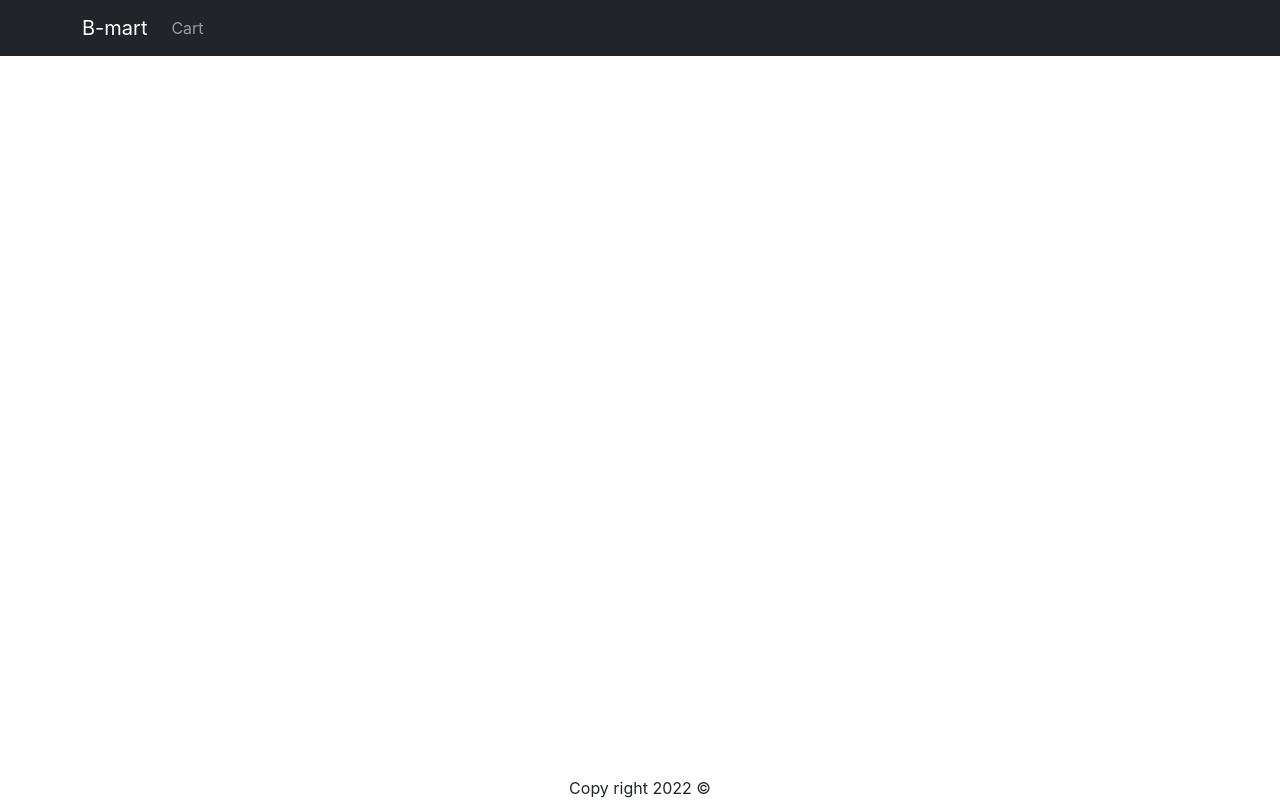
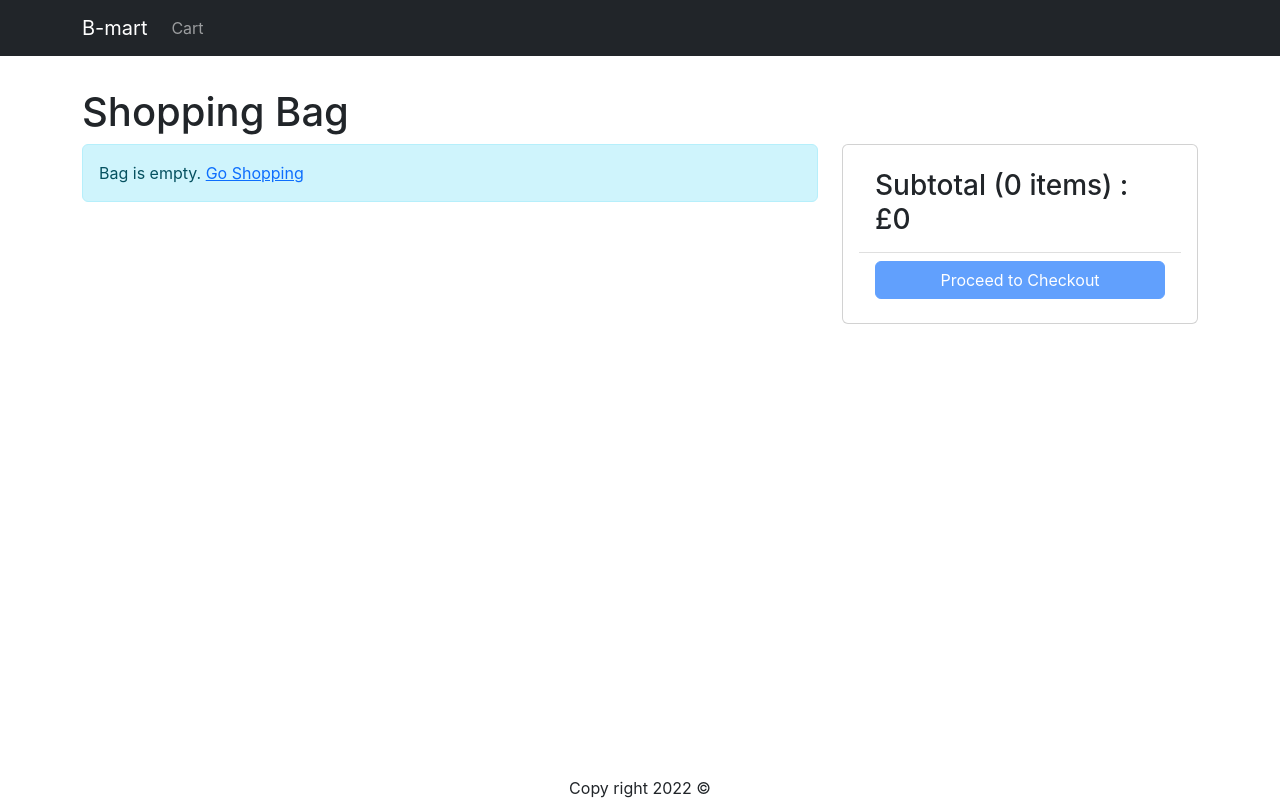
Before and after one commit to baijuka/mern-bmart, a React (Create React App) app in the folder frontend/: page /cart in a window 1280 px wide. Built offline with nearby package versions, Linux system fonts and the light colour scheme.

Commit message:
Add CartScreen component and code

```diff
--- a/frontend/src/App.js
+++ b/frontend/src/App.js
@@ -9,6 +9,7 @@
 import { useContext } from 'react';
 import { Store } from './Store';
 import { Link } from 'react-router-dom';
+import CartScreen from './screens/CartScreen';
 
 function App() {
   const {state} = useContext(Store);
@@ -41,6 +42,7 @@
           <Routes>
             <Route path="/" element={<HomeScreen />} />
             <Route path="/product/:slug" element={<ProductScreen />} />
+            <Route path="/cart" element={<CartScreen />} />
           </Routes>
         </Container>
       </main>
--- a/frontend/src/index.css
+++ b/frontend/src/index.css
@@ -66,3 +66,7 @@
 .img-large {
   max-width: 100%;
 }
+
+.img-thumbnail {
+  height: 80px;
+}
--- /dev/null
+++ b/frontend/src/screens/CartScreen.jsx
@@ -0,0 +1,92 @@
+import { useContext } from "react"
+import { Helmet } from "react-helmet-async";
+import { Store } from "../Store"
+import Row from 'react-bootstrap/Row'
+import Col from 'react-bootstrap/Col'
+import MessageBox from "../components/MessageBox";
+import { Link } from "react-router-dom";
+import ListGroup from 'react-bootstrap/ListGroup';
+import Button from 'react-bootstrap/Button';
+import Card from 'react-bootstrap/Card';
+
+
+const CartScreen = () => {
+    const { state, dispatch: cxtDispatch } = useContext(Store);
+    const {
+        cart: { cartItems },
+    } = state;
+    return (
+    <div>
+      <Helmet>
+        <title>Shopping Bag</title>
+      </Helmet>
+      <h1>Shopping Bag</h1>
+      <Row>
+        <Col md={8}>
+            {cartItems.length === 0 ?
+           (
+           <MessageBox>
+                Bag is empty. <Link to='/'>Go Shopping</Link>
+            </MessageBox>
+            ) :
+            (
+                <ListGroup>
+                    {cartItems.map((item) => (
+                        <ListGroup.Item key={item._id}>
+                            <Row className="align-items-center">
+                                <Col md={4}>
+                                    <img src={item.image} alt={item.name} className="img-fluid rounded img-thumbnail" />{' '}
+                                    <Link to={`/product/${item.slug}`}>{item.name}</Link>
+                                </Col>
+                                <Col md={3}>
+                                    <Button variant='light' disabled={item.quantity === 1}>
+                                        <i className="fas fa-minus-circle"></i>
+                                    </Button> {' '}
+                                    <span>{item.quantity}</span>{' '}
+                                    <Button variant='light' disabled={item.quantity === item.countInStock}>
+                                        <i className="fas fa-plus-circle"></i>
+                                    </Button>
+                                </Col>
+                                <Col md={3}>£{item.price}</Col>
+                                <Col md={2}>
+                                    <Button variant='light'>
+                                        <i className="fas fa-trash"></i>
+                                    </Button>
+                                </Col>
+                            </Row>
+                        </ListGroup.Item>
+                    ))}
+                </ListGroup>
+            )}
+        </Col>
+        <Col md={4}>
+            <Card>
+                <Card.Body>
+                    <ListGroup variant='flush'>
+                        <ListGroup.Item>
+                            <h3>
+                                Subtotal ({cartItems.reduce((a,c) => a+ c.quantity, 0)}{' '} items) : £
+                                {cartItems.reduce((a,c) => a + c.price * c.quantity,0)}
+                            </h3>
+                        </ListGroup.Item>
+                        <ListGroup.Item>
+                            <div className="d-grid">
+                                <Button
+                                type="button"
+                                variant="primary"
+                                disabled={cartItems.length === 0}
+                                >
+                                Proceed to Checkout
+                                </Button>
+                            </div>
+                        </ListGroup.Item>
+                    </ListGroup>
+                </Card.Body>
+            </Card>
+        </Col>
+      </Row>
+    </div>
+  )
+}
+
+export default CartScreen
--- a/frontend/src/screens/ProductScreen.jsx
+++ b/frontend/src/screens/ProductScreen.jsx
@@ -1,6 +1,6 @@
 import axios from "axios";
 import { useContext, useEffect, useReducer } from "react";
-import { useParams } from "react-router-dom";
+import { useNavigate, useParams } from "react-router-dom";
 import Row from 'react-bootstrap/Row';
 import Col from 'react-bootstrap/Col';
 import ListGroup from 'react-bootstrap/ListGroup';
@@ -30,6 +30,7 @@
 
 const ProductScreen = () => {
     // const params = useParams();
+    const navigate = useNavigate();
     const {slug} = useParams();
     console.log({slug});
 
@@ -72,7 +73,12 @@
       window.alert('Sorry. Product is out of stock');
       return;
     }
-    cxtDispatch({type: 'CART_ADD_ITEM', payload: {...product, quantity}})
+    cxtDispatch({type: 'CART_ADD_ITEM', payload: {...product, quantity}
+  });
+
+  // Navigate to car page - here we use useNavigate hook to get this functionality
+
+  navigate('/cart');
   }
 
   // Now add items in the cart as a Badge in the app.js Navbar section
```
